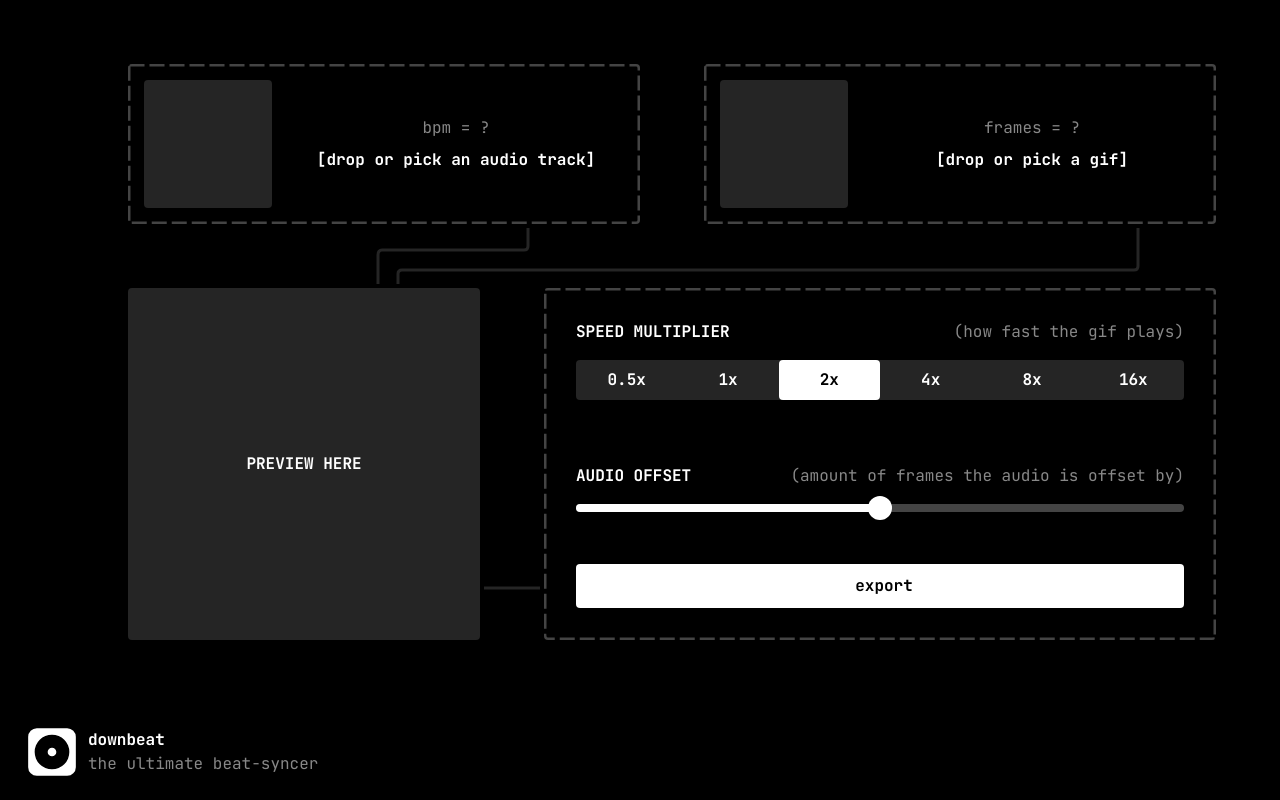
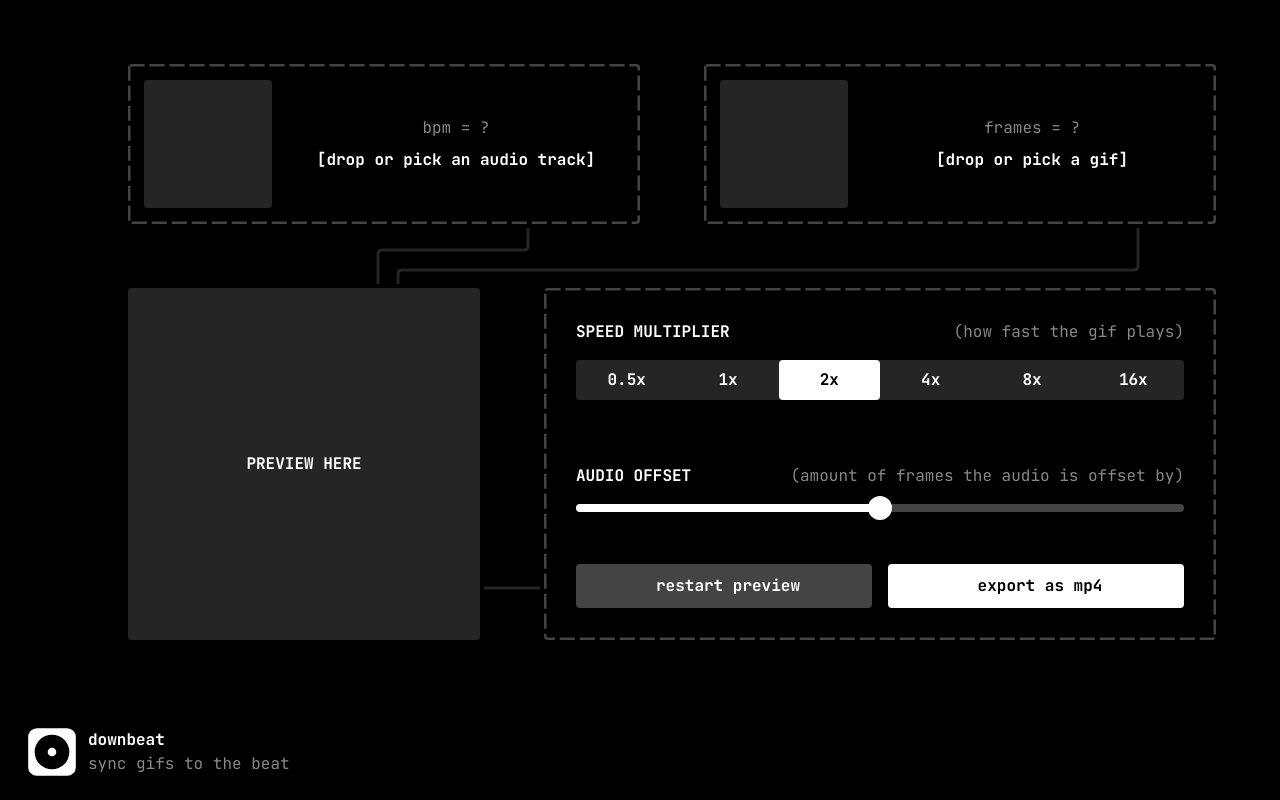
Before and after one commit to deltea/downbeat, a SvelteKit app: page / in a window 1280 px wide. Built offline with nearby package versions, Linux system fonts and the light colour scheme.

Commit message:
fix some minor bugs

```diff
--- a/src/lib/components/GifPlayer.svelte
+++ b/src/lib/components/GifPlayer.svelte
@@ -14,7 +14,7 @@
   let frames = $state<ParsedFrame[]>([]);
   let frameIndex = $state(0);
   let lastFrameTime = $state(0);
-  let frameDuration = $state(10);
+  let frameDuration = $state(100);
   let frameImageData: ImageData | null = $state(null);
   let bufferCanvas: HTMLCanvasElement;
   let bufferCtx: CanvasRenderingContext2D;
@@ -23,7 +23,7 @@
   $effect(() => {
     if (gif) {
       frameIndex = 0;
-      readGif(gif);
+      readGif(gif).then(renderFrame);
     }
   });
 
@@ -65,10 +65,6 @@
     requestAnimationFrame(renderFrame);
   }
 
-  function findBiggestNumber(arr: number[]): number {
-    return arr.reduce((a, b) => Math.max(a, b), -Infinity);
-  }
-
   function readGif(gif: File): Promise<void> {
     return new Promise((resolve, reject) => {
       if (!gif) {
@@ -103,4 +99,7 @@
   });
 </script>
 
-<canvas bind:this={canvas} class="rounded-sm bg-blue-500"></canvas>
+<canvas
+  bind:this={canvas}
+  class="{frames[0]?.dims.width > frames[0]?.dims.height ? "w-full" : "h-full"} rounded-sm"
+></canvas>
--- a/src/lib/components/Nav.svelte
+++ b/src/lib/components/Nav.svelte
@@ -44,7 +44,7 @@
 
     <div>
       <h1 class="font-bold group-hover:underline decoration-2 underline-offset-2">downbeat</h1>
-      <p class="text-muted">the ultimate beat-syncer</p>
+      <p class="text-muted">sync gifs to the beat</p>
     </div>
   </a>
 
--- a/src/routes/+page.svelte
+++ b/src/routes/+page.svelte
@@ -58,6 +58,7 @@
   onMount(() => {
     audioElement = document.createElement("audio");
     audioElement.volume = 0.2;
+    audioElement.muted = $muted;
     audioCtx = new AudioContext();
     source = audioCtx.createMediaElementSource(audioElement);
     source.connect(audioCtx.destination);
@@ -114,8 +115,8 @@
   <!-- bottom row -->
   <div class="flex justify-center gap16 w-full grow">
     <div class="bg-surface font-bold flex justify-center items-center h-full aspect-square rounded-sm p-4">
-      {#if gifFile}
-        <GifPlayer gif={gifFile} bpm={20} offset={0} />
+      {#if gifFile && bpm}
+        <GifPlayer gif={gifFile} {bpm} offset={0} />
       {:else}
         PREVIEW HERE
       {/if}
@@ -165,10 +166,16 @@
         </div>
       </div>
 
-      <button class="flex justify-center items-center gap-2 font-bold rounded-sm bg-fg w-full py-2.5 text-bg cursor-pointer hover:scale-[101%] active:scale-100 duration-100">
-        <iconify-icon icon="mingcute:share-forward-fill" class="text-xl"></iconify-icon>
-        export
-      </button>
+      <div class="flex gap-4">
+        <button class="inline-flex justify-center items-center gap-2 font-bold rounded-sm bg-surface-0 w-1/2 py-2.5 text-fg cursor-pointer hover:scale-[102%] active:scale-100 duration-100">
+          <iconify-icon icon="mingcute:refresh-3-fill" class="text-xl"></iconify-icon>
+          restart preview
+        </button>
+        <button class="inline-flex justify-center items-center gap-2 font-bold rounded-sm bg-fg w-1/2 py-2.5 text-bg cursor-pointer hover:scale-[102%] active:scale-100 duration-100">
+          <iconify-icon icon="mingcute:share-forward-fill" class="text-xl"></iconify-icon>
+          export as mp4
+        </button>
+      </div>
     </div>
   </div>
 </div>
```
Also changed, not shown: src/lib/components/Radio.svelte (+6 -1 lines).
